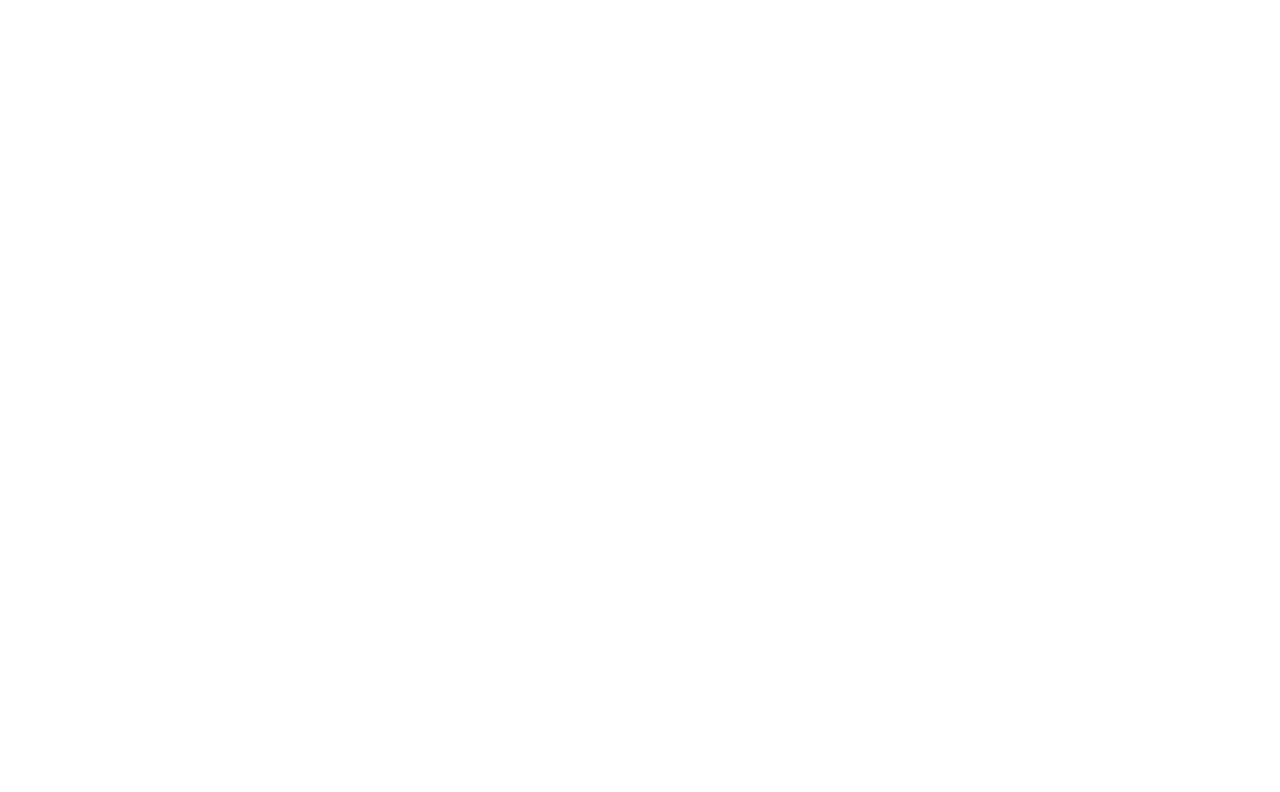
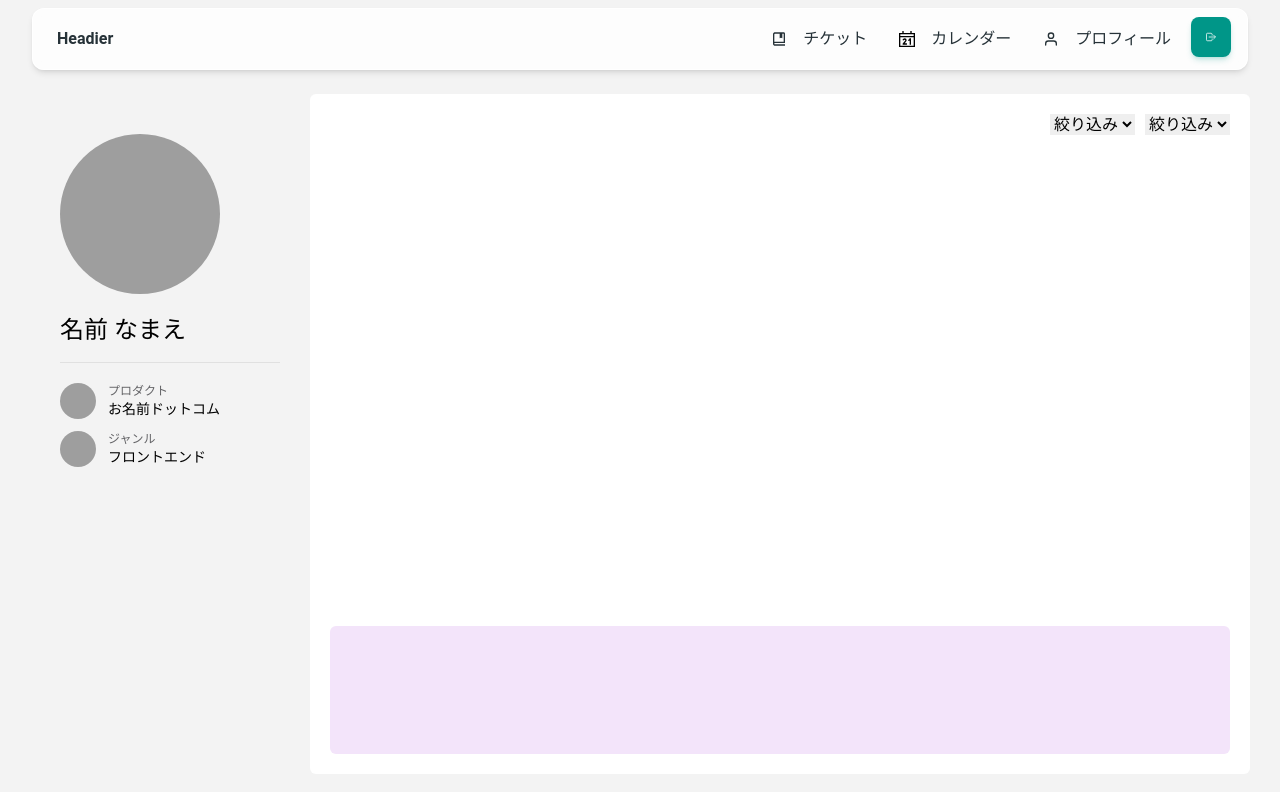
Before and after one commit to yu-3in/team_c_frontend, a React (Vite) app: page /profile in a window 1280 px wide. Before the commit this address had no page. Shown: the top 792 px of the page. Built offline with nearby package versions, Linux system fonts and the light colour scheme.

Commit message:
update profile

```diff
--- a/src/App.tsx
+++ b/src/App.tsx
@@ -2,6 +2,7 @@ import { BrowserRouter, Route, Routes } from 'react-router-dom'
 import { Home } from './pages'
 import Calender from './pages/Calender'
 import { Tickets } from './pages/tickets'
+import Profile from './pages/Profile'
 
 const App = () => {
   return (
@@ -10,6 +11,7 @@ const App = () => {
         <Route path="/" element={<Home />} />
         <Route path="/calender" element={<Calender />} />
         <Route path="tickets" element={<Tickets />} />
+        <Route path="profile" element={<Profile />} />
       </Routes>
     </BrowserRouter>
   )
--- /dev/null
+++ b/src/pages/Profile.tsx
@@ -0,0 +1,50 @@
+import React from 'react'
+import styles from '../styles/profile.module.css'
+import { Layout } from '../components/Layout/Layout'
+
+const Profile = () => {
+  return (
+    <>
+      <Layout>
+        <div className={styles.contents}>
+          <div className={styles.wrapper}>
+            <div className={styles.profile}>
+              <div className={styles.contents}>
+                <div className="h-40 w-40 rounded-full bg-gray-500"></div>
+                <h1 className="my-5 border-b border-gray-300 pb-4 text-2xl">名前 なまえ</h1>
+                <div className="flex items-center">
+                  <div className="mr-3 h-9 w-9 rounded-full bg-gray-500"></div>
+                  <div>
+                    <p className="text-xs text-[#636366]">プロダクト</p>
+                    <p className="text-sm">お名前ドットコム</p>
+                  </div>
+                </div>
+                <div className="mt-3 flex items-center">
+                  <div className="mr-3 h-9 w-9 rounded-full bg-gray-500"></div>
+                  <div>
+                    <p className="text-xs text-[#636366]">ジャンル</p>
+                    <p className="text-sm">フロントエンド</p>
+                  </div>
+                </div>
+              </div>
+            </div>
+            <div className={styles.data}>
+              <div className="flex w-full justify-end gap-2.5">
+                <select name="" id="">
+                  <option value="サンプル1">絞り込み</option>
+                </select>
+                <select name="" id="">
+                  <option value="サンプル1">絞り込み</option>
+                </select>
+              </div>
+              <div className="w-full">{/* ここにグラフ */}</div>
+              <div className="h-32 w-full rounded-md bg-[#F3E4FA]"></div>
+            </div>
+          </div>
+        </div>
+      </Layout>
+    </>
+  )
+}
+
+export default Profile
--- /dev/null
+++ b/src/styles/profile.module.css
@@ -0,0 +1,32 @@
+body {
+  background: #F3F3F3;
+}
+
+.contents {
+  width: 100%;
+  height: calc(100vh - 120px);
+  padding: 0 30px;
+}
+
+.wrapper {
+  width: 100%;
+  height: 100%;
+  display: flex;
+}
+
+.profile {
+  height: 100%;
+  width: 280px;
+  padding-top: 40px;
+}
+
+.data {
+  flex: 1;
+  height: 100%;
+  background: white;
+  border-radius: 6px;
+  padding: 20px;
+  display: grid;
+  grid-template-rows: auto 1fr auto;
+  gap: 10px;
+}
```
